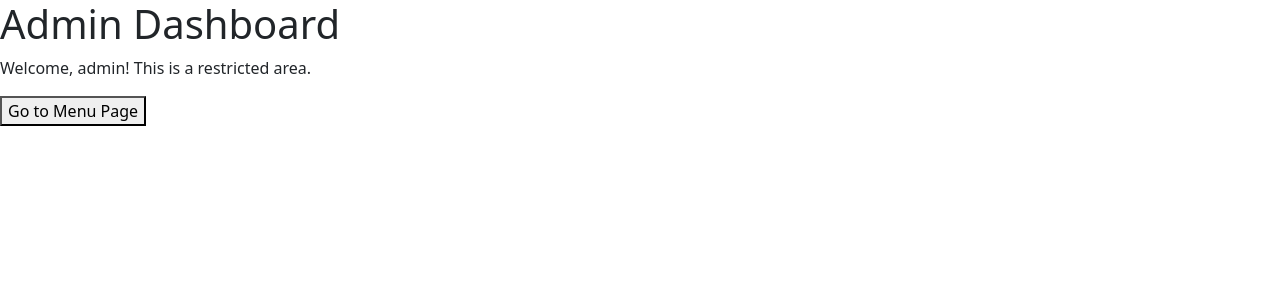
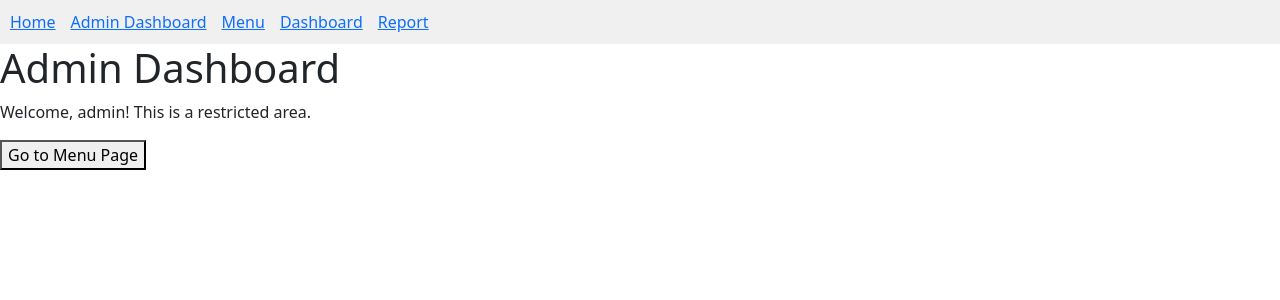
Before and after one commit to newpoopuk/POS, a React (Create React App) app: page /admin in a window 1280 px wide. Shown: the top 300 px of the page. Built offline with nearby package versions, Linux system fonts and the light colour scheme; sample sign-in values are in the browser's storage.

Commit message:
Your commit message

```diff
--- a/src/App.js
+++ b/src/App.js
@@ -12,6 +12,28 @@ import Decreasesummary from "./Decreasesummary";
 import ProductChanges from "./ProductChanges";
 import MenuPage from "./MenuPage";
 import AdminDashboard from "./admindashboard";
+
+// A simple common header with navigation links that can be shown on pages
+const Header = ({ role }) => {
+  return (
+    <header style={{ padding: "10px", backgroundColor: "#f0f0f0" }}>
+      <nav>
+        <a href="/food-ordering-app" style={{ marginRight: "15px" }}>Home</a>
+        {role === "admin" && (
+          <>
+            <a href="/admin" style={{ marginRight: "15px" }}>Admin Dashboard</a>
+            <a href="/menu" style={{ marginRight: "15px" }}>Menu</a>
+          </>
+        )}
+        {role !== "admin" && (
+          <a href="/menu" style={{ marginRight: "15px" }}>Menu</a>
+        )}
+        <a href="/dashboard" style={{ marginRight: "15px" }}>Dashboard</a>
+        <a href="/report" style={{ marginRight: "15px" }}>Report</a>
+      </nav>
+    </header>
+  );
+};
 
 function App() {
   const [isLoggedIn, setIsLoggedIn] = useState(false);
@@ -52,12 +74,13 @@ function App() {
 
   return (
     <Router>
+      {isLoggedIn && <Header role={role} />}
       <Routes>
         {!isLoggedIn ? (
           <Route path="/" element={<LoginPage onLogin={handleLogin} />} />
         ) : (
           <>
-            {/* Default route */}
+            {/* If logged in, the default route redirects based on role */}
             <Route
               path="/"
               element={
@@ -178,14 +201,15 @@ function App() {
                 role === "admin" ? (
                   <AdminDashboard onLogout={handleLogout} />
                 ) : (
-                  <Navigate to="/" />
+                  <Navigate to="/food-ordering-app" />
                 )
               }
             />
-            {/* Menu route */}
+            {/* Menu route always available */}
             <Route path="/menu" element={<MenuPage />} />
           </>
         )}
+        {/* Catch-all route */}
         <Route path="*" element={<Navigate to="/" />} />
       </Routes>
     </Router>
--- a/src/MenuPage.js
+++ b/src/MenuPage.js
@@ -3,12 +3,12 @@ import { Link } from "react-router-dom";
 
 const MenuPage = () => {
   return (
-    <div>
+    <div style={{ padding: "20px" }}>
       <h1>Menu Page</h1>
       <p>This is your website's menu.</p>
-      {/* Link to go back to the main app page */}
+      {/* Link to go back to a main app page (adjust this path as preferred) */}
       <Link to="/food-ordering-app">
-        <button>Go to App Page</button>
+        <button style={{ padding: "10px 20px" }}>Go to App Page</button>
       </Link>
     </div>
   );
```
